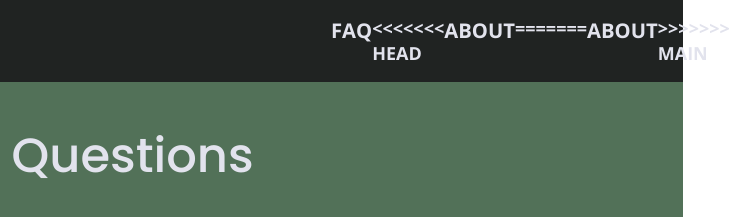
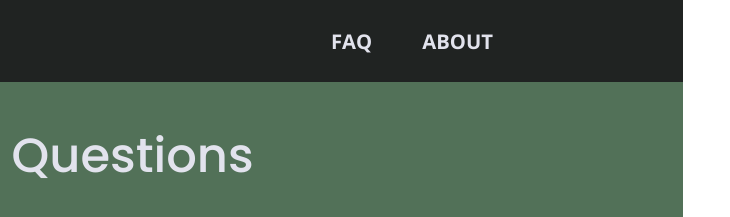
Before and after one commit to Kesh-b/unplugged, a website: page faq/index.html in a window 1280 px wide. Shown: the top 217 px of the page, 597-1327 px from the left, 730 px wide, since content can reach past the window. Drawn offline with nearby package versions, Linux system fonts and the light colour scheme; files that its build step writes are made by us from their sources; files whose address does not match are found by name.

Commit message:
faq link fix

```diff
--- a/faq/index.html
+++ b/faq/index.html
@@ -41,11 +41,7 @@
       <nav>
         <ul>
           <li><a href="index.html" >FAQ</a></li>
-<<<<<<< HEAD
           <li><a href="../about/index.html" >About</a></li>
-=======
-          <li><a href="../about/index.html" target="_blank">About</a></li>
->>>>>>> main
         </ul>
       </nav>
     </div>
```
